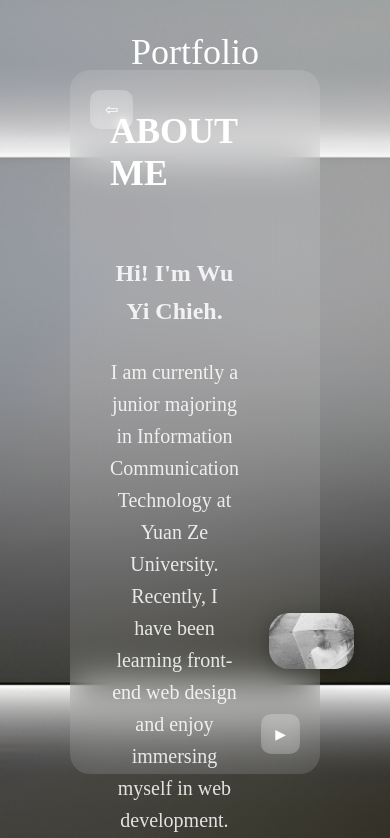
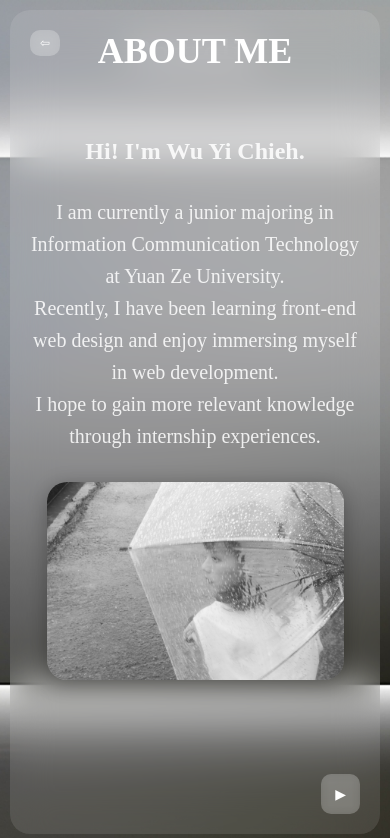
Before and after one commit to WU-YI-CHIEH/Portfolio, a plain HTML site: page portfolio.web/home.html in a window 390 px wide. Both pictures are taken after a click on the element "ABOUT ME". Shown: the top 838 px of the page. Drawn offline with Linux system fonts and the light colour scheme; files whose address does not match are found by name.

Commit message:
Update HOME.css

```diff
--- a/portfolio.web/HOME.css
+++ b/portfolio.web/HOME.css
@@ -205,17 +205,45 @@ h1, .pp {
 
 /* ========== 響應式設計 ========== */
 @media (max-width: 768px) {
-  .about-wrapper {
+  body {
+    overflow-y: auto; /* 允許滾動 */
+  }
+  .container {
+    display: flex;
     flex-direction: column;
-    padding: 20px;
+    align-items: center;
+    justify-content: center;
+    height: auto;
+    padding-top: 20px;
+  }
+  .option {
+    width: 90%;
+    max-width: 300px;
+    margin-bottom: 20px;
+  }
+  .about-wrapper, .about-wrapperr {
+    flex-direction: column;
+    text-align: center;
   }
   .img1, .img2, .img3 {
-    max-width: 90%;
+    width: 90%;
     height: auto;
+    max-width: 100%;
   }
   .about-text {
     padding: 0;
     text-align: center;
+  }
+  .content-page {
+    left: 10px;
+    right: 10px;
+    top: 10px;
+    bottom: 10px;
+    padding: 20px;
+  }
+  .back-btn, .prev-btn, .next-btn {
+    font-size: 12px;
+    padding: 6px 10px;
   }
 }
 
```
